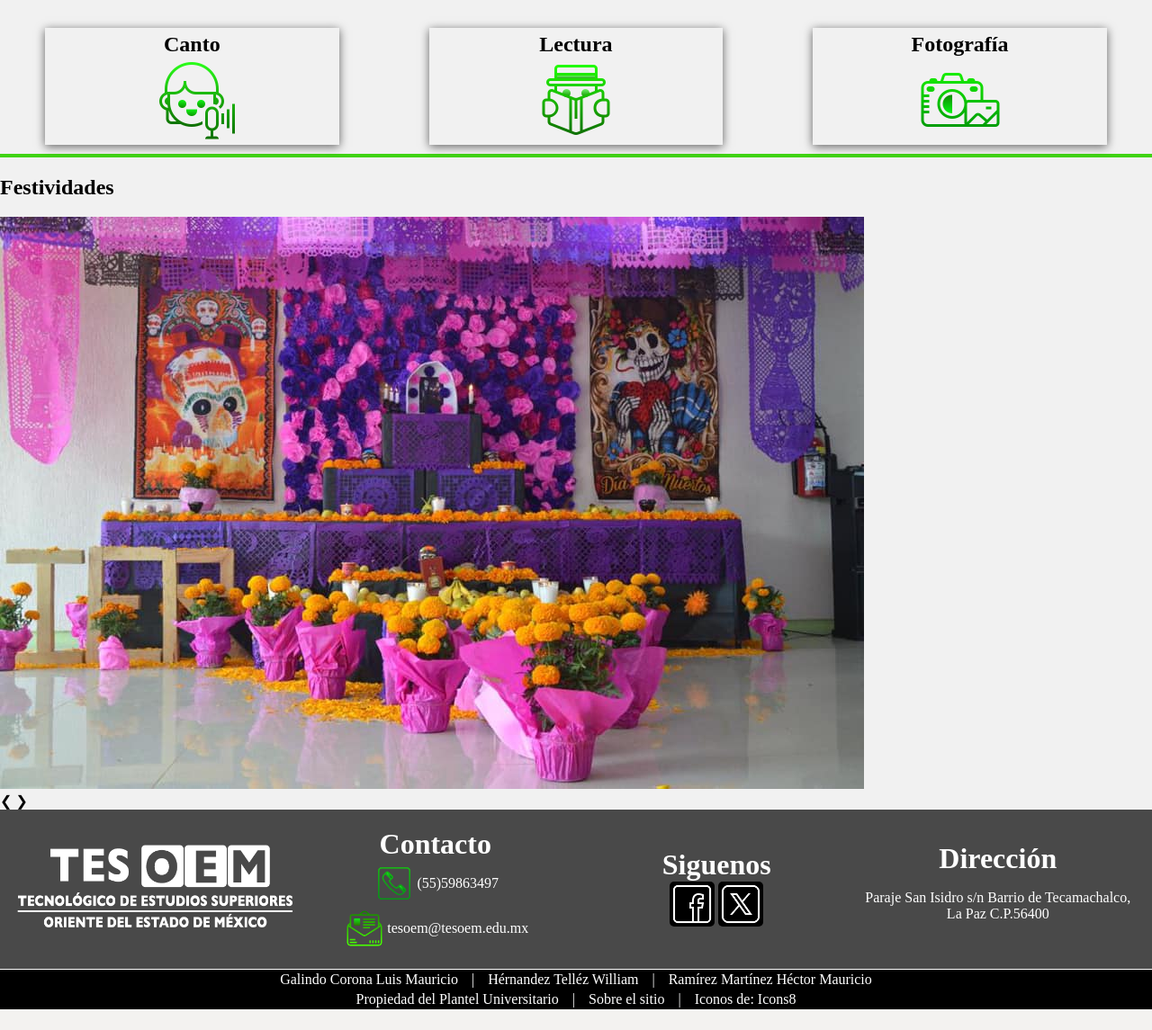
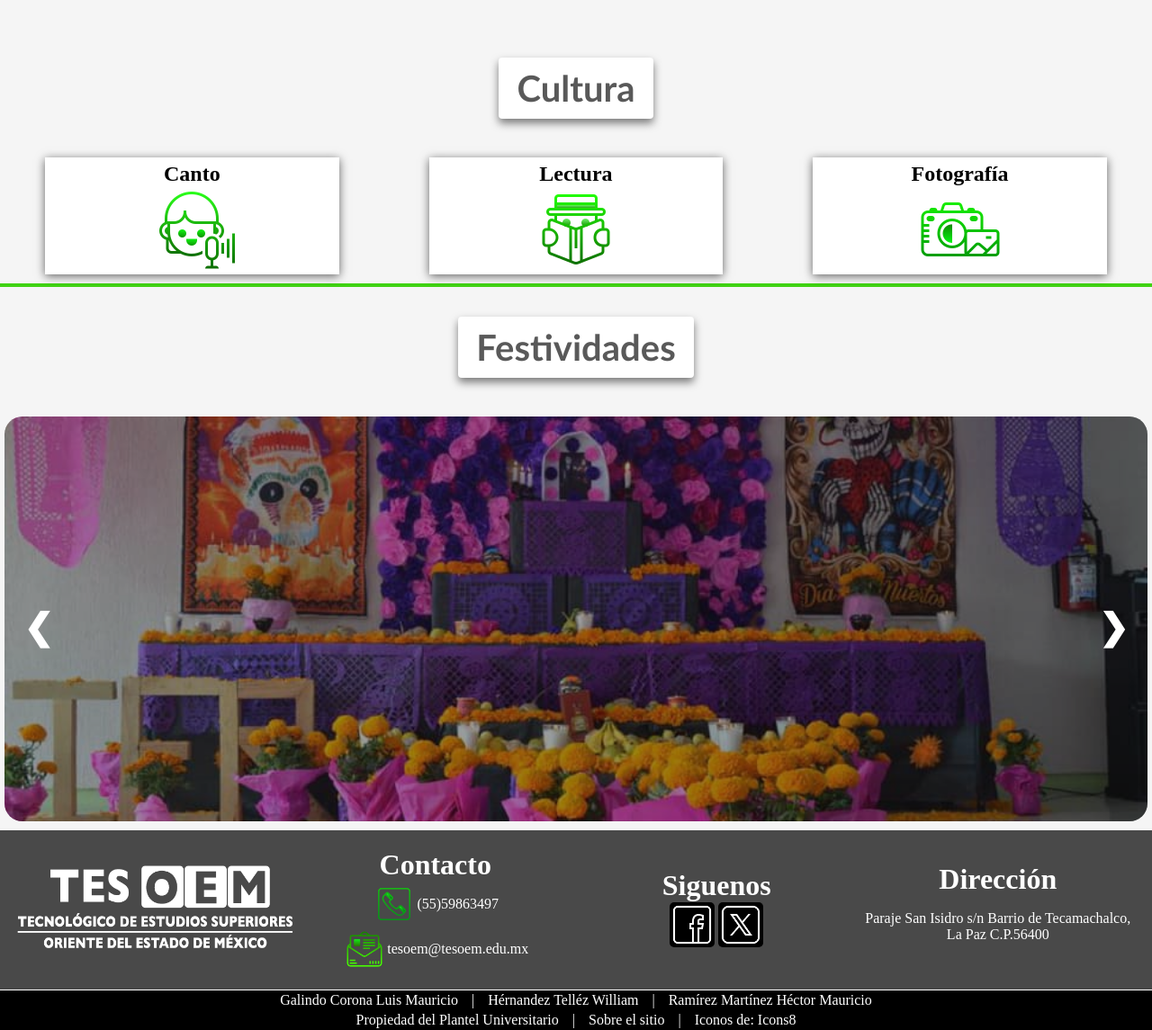
Before and after one commit to hector-14/DIfusion, a PHP site: page /Difusion2/actividades.php in a window 1280 px wide. Shown: the part 1178-2323 px from the top of the page at 90% size. Before the commit the page ends 2300 px from the top, so only its background shows below. Run offline with PHP 8.4, Linux system fonts and the light colour scheme.

Commit message:
Update Actividades.css

```diff
--- a/css/Actividades.css
+++ b/css/Actividades.css
@@ -5,20 +5,26 @@
 body{
     margin: 0;
     padding: 0;
+    background-color: rgb(245, 245, 245);
 }
 
 /* ---------------- Estilo para imagen de la pantalla ----------------------*/
+
+#titulo-Act{
+    margin-top: 77px;
+}
+
 #titulo-Act .Act-fut{
     width: 1200px;
     height: 435px;
-    margin: 88px auto 0;
+    margin: 20px;
     position: relative;
     background-color: #ffffff;
     border-radius: 20px;
 
 }
 
-#titulo-Act .Act-fut img{
+#titulo-Act .Act-fut .Tuzo{
     width: 100%;
     height: 100%;
     object-fit: contain; /*para ajustar la imagen y que se vea clara*/
@@ -206,6 +166,7 @@
     box-shadow: 0px 2px 10px rgba(0, 0, 0, 0.6);
     padding: 5px 60px;
     text-align: center;
+    background-color: rgba(255, 255, 255, 1);
 }
 
 #Cultura .Mosaico-cultura .actividad h1{
@@ -213,47 +174,132 @@
 }
 
 /* ---------------------------- Títulos --------------------------- */
-#Titulo{
+.Titulo{
     display: flex;
     align-items: center;
     justify-content: center;
 }
 
-#Titulo h1{
+.Titulo h1{
     font-weight: bold;
-    font-size: 40px;
     background-color: #ffffff;
     height: auto;
     padding: 10px 20px;
     box-shadow: 0px 5px 10px rgba(0 0 0 /0.5);
     border-radius: 4px;
+    color: rgba(0, 0, 0, 0.65);
+    /*color:#40d313;*/
+    text-align: center;
+    font-size: 2.5em;
+    font-family: 'Gill Sans', 'Gill Sans MT', Calibri, 'Trebuchet MS', sans-serif;
 }
 
+/* ----------------------------------------- Carrusel Vinculacion ----------------------------*/
 
-
-/*--------------------------- Galeria Cultura -------------------------*/
-#Galeria{
+.slideshow-container {
+    width: 100%;
+    height: 450px;
+    position: relative;
     display: flex;
-    border-bottom: 4px solid #40d313;
-    padding: 5px 10px;
+    justify-content: center;
+    align-items: center;
+    padding: 0px 5px;
+    margin: 10px 0px;
 }
 
-#Galeria .Mosaico{
-    display: grid;
+.slideshow-container .mySlides {
+    display: none;
     width: 100%;
-    grid-template-columns: 33% 33% 33%;
-    grid-template-rows: 210px 210px;
-    grid-gap: 10px;
+    height: 450px;
+    position: relative;
 }
 
-#Galeria .Mosaico .foto:hover{
-    transition: 2s;
-    cursor: pointer;
-    transform: scale(1.3);
+.slideshow-container .mySlides img {
+    /*vertical-align: middle;*/
+    width: 100%;
+    max-height: 100%;
+    object-fit: cover;
+    border-radius: 20px;
 }
 
-#Galeria .Mosaico .foto img{
+.slideshow-container .mySlides .span{
+    position: absolute;
+    top: 0;
+    left: 0;
+    width: 100%;
     height: 100%;
-    width: 100%;
-    object-fit: cover;
+    background-color: rgba(11, 11, 11, 0.4);
+    color: white;
+    display: flex;
+    justify-content: center;
+    align-items: baseline;
+    opacity: 1;
+    transition: opacity 0.3s ease;
+    border-radius: 20px;
 }
+
+/* Next & previous buttons */
+.prev, .next {
+    cursor: pointer;
+    position: absolute;
+    top: 50%;
+    width: auto;
+    padding: 16px;
+    color: white;
+    font-weight: bold;
+    font-size: 40px;
+    transition: 0.6s ease;
+    border-radius: 0 3px 3px 0;
+    user-select: none;
+    margin: -30px 10px;
+}
+/* Position the "next button" to the right */
+.prev {
+    left: 0;
+    border-radius: 3px 0 0 3px;
+}
+
+.next {
+    right: 0;
+    border-radius: 3px 0 0 3px;
+}
+/* On hover, add a black background color with a little bit see-through */
+.prev:hover, .next:hover {
+    background-color: rgba(0,0,0,0.8);
+}
+.botones{
+    position: absolute;
+    bottom: 5%;
+}
+
+/* The dots/bullets/indicators */
+.dot {
+    cursor: pointer;
+    height: 15px;
+    width: 15px;
+    margin: 0 10px;
+    background-color: #101010;
+    border-radius: 50%;
+    display: inline-block;
+    transition: background-color 0.6s ease;
+    border: 2px solid white;
+}
+
+.active, .dot:hover {
+    background-color: #f1f1f1;
+}
+/* Fading animation */
+.fade {
+    -webkit-animation-name: fade;
+    -webkit-animation-duration: 1.5s;
+    animation-name: fade;
+    animation-duration: 1.5s;
+}
+@-webkit-keyframes fade {
+    from {opacity: .4}
+    to {opacity: 1}
+}
+@keyframes fade {
+    from {opacity: .4}
+    to {opacity: 1}
+}
```
Also changed, not shown: other parts of css/Actividades.css (+0 -46 lines).
